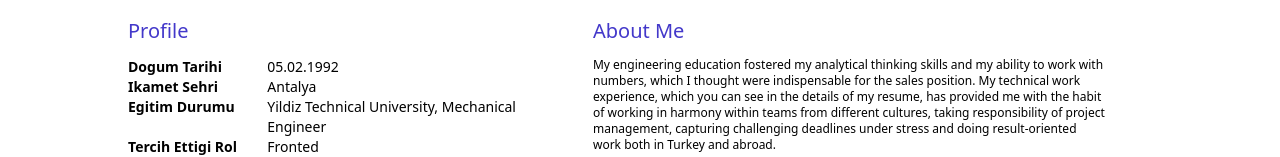
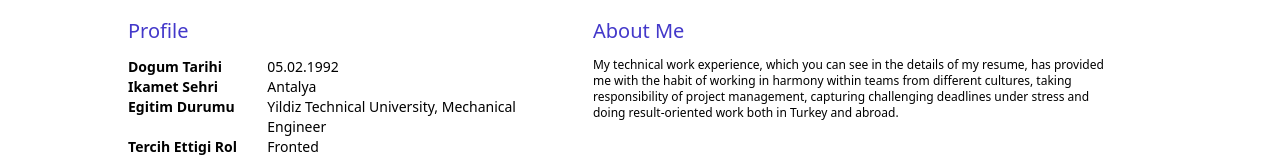
Before and after one commit to bertansogutlu/cv, a React (Vite) app: page / in a window 1280 px wide. Shown: the part 764-921 px from the top of the page. Built offline with nearby package versions, Linux system fonts and the light colour scheme.

Commit message:
Profil componenti taslagi tamamlandi

```diff
--- a/src/juniorComponents/Profile.jsx
+++ b/src/juniorComponents/Profile.jsx
@@ -15,7 +15,7 @@ const profile = {
 
 const about = {
   topic: "About Me",
-  text: "My engineering education fostered my analytical thinking skills and my ability to work with numbers, which I thought were indispensable for the sales position. My technical work experience, which you can see in the details of my resume, has provided me with the habit of working in harmony within teams from different cultures, taking responsibility of project management, capturing challenging deadlines under stress and doing result-oriented work both in Turkey and abroad.",
+  text: "My technical work experience, which you can see in the details of my resume, has provided me with the habit of working in harmony within teams from different cultures, taking responsibility of project management, capturing challenging deadlines under stress and doing result-oriented work both in Turkey and abroad.",
 };
 
 function Profile() {
```
